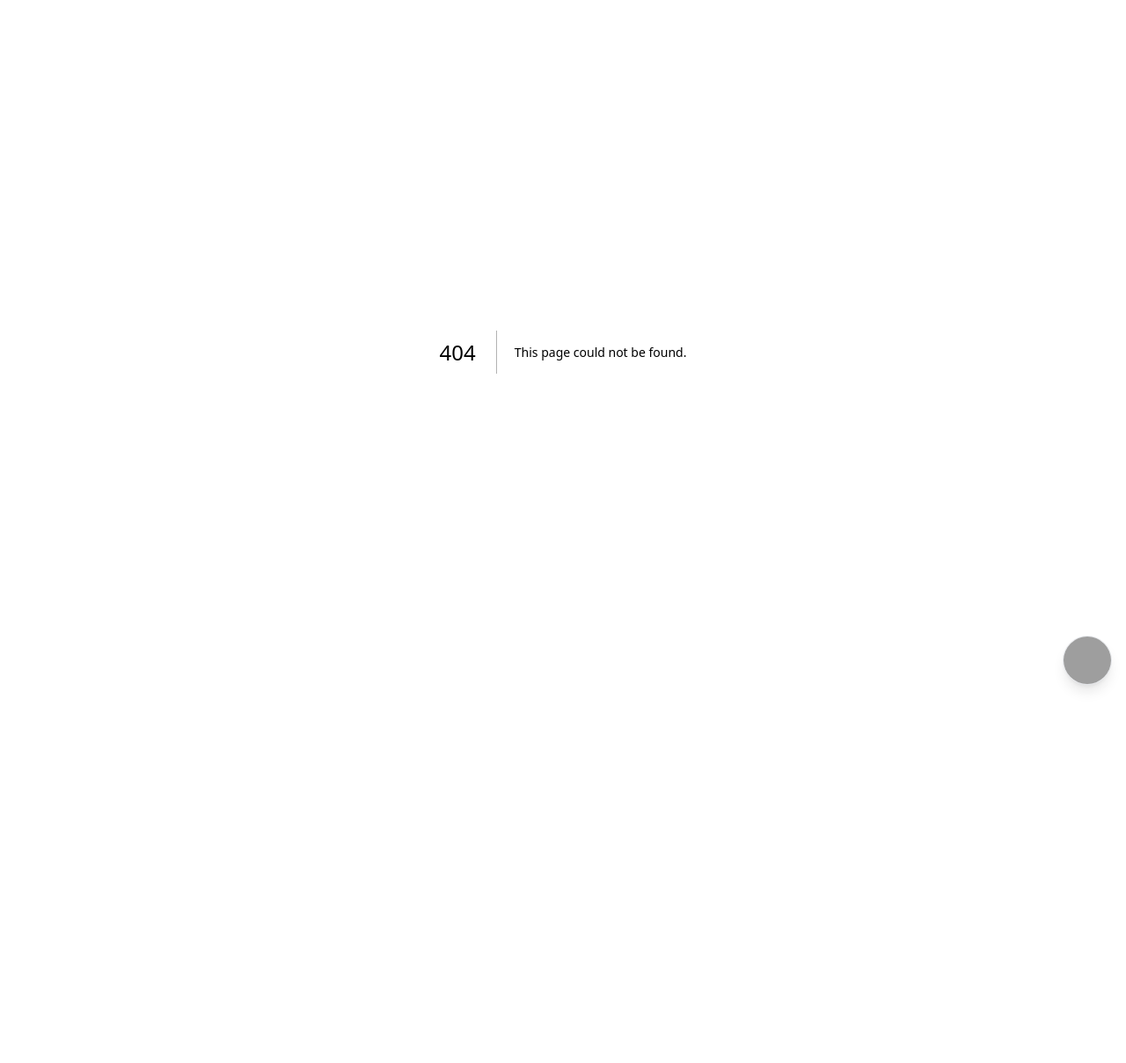
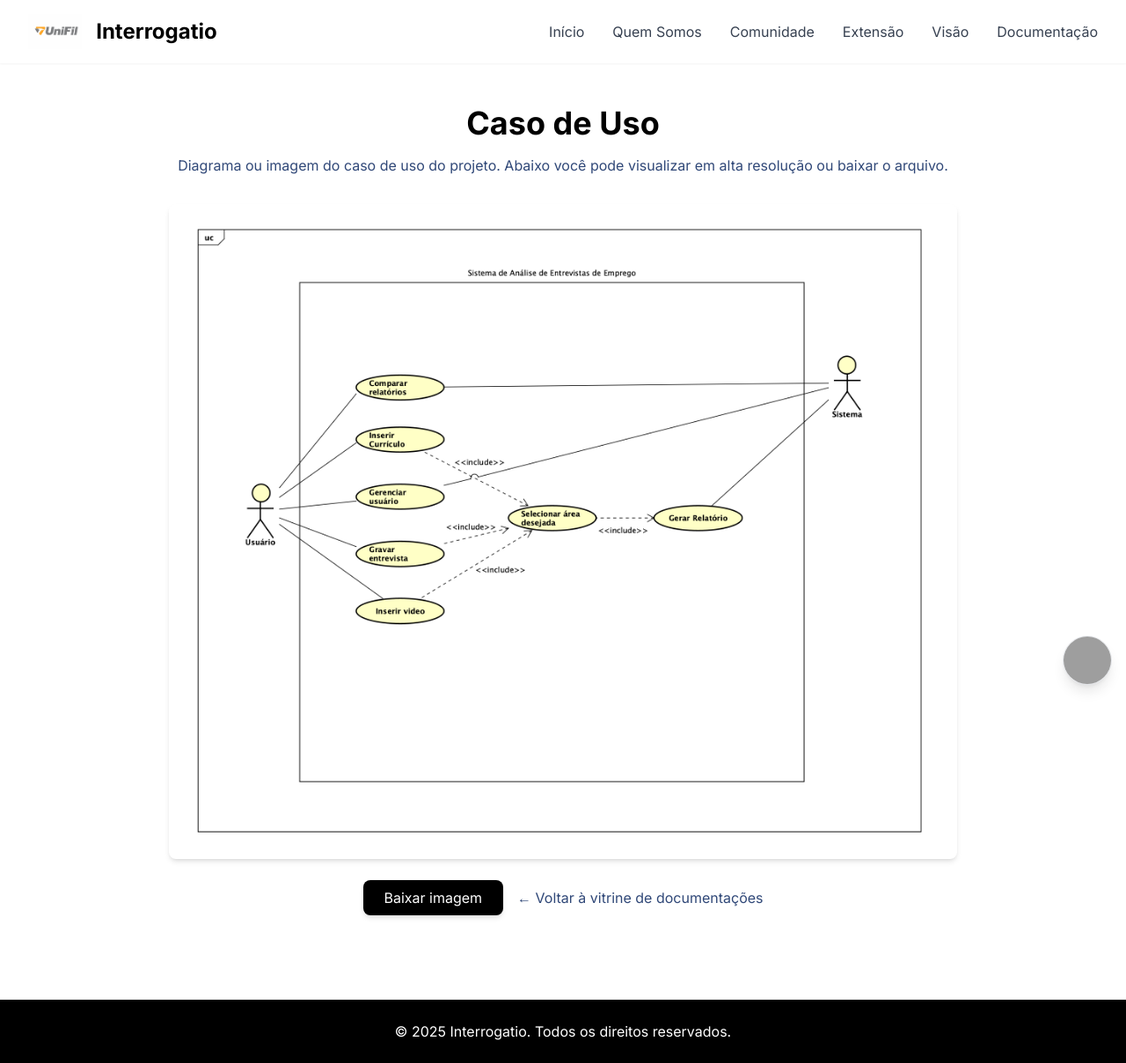
Before and after one commit to MuHaouli/Projeto_Extensao, a Next.js app: page /documentacao/caso-de-uso in a window 1280 px wide. Before the commit this address had no page. Shown: the whole page at 88% size. Before the commit the page ends 800 px from the top, so only its background shows below. Built offline with nearby package versions, Linux system fonts and the light colour scheme; grey boxes are pictures that could not be loaded.

Commit message:
img caso de uso

```diff
--- /dev/null
+++ b/src/app/documentacao/caso-de-uso/page.tsx
@@ -0,0 +1,36 @@
+import Link from "next/link";
+import Navbar from "../../components/Navbar";
+
+export default function CasoDeUsoPage() {
+  return (
+    <div className="min-h-screen flex flex-col">
+      <Navbar />
+
+      <main className="flex-grow container-custom py-12">
+        <div className="max-w-4xl mx-auto text-center">
+          <h1 className="text-4xl font-bold text-[#000000] mb-4">Caso de Uso</h1>
+          <p className="text-[#304878] mb-8">Diagrama ou imagem do caso de uso do projeto. Abaixo você pode visualizar em alta resolução ou baixar o arquivo.</p>
+
+          <div className="bg-white rounded-lg shadow-md p-6">
+            <img
+              src="/CasoDeUsoInterrogatio.png"
+              alt="Caso de Uso - Diagrama"
+              className="w-full h-auto rounded-md object-contain"
+            />
+          </div>
+
+          <div className="mt-6 flex flex-col sm:flex-row items-center justify-center gap-4">
+            <a href="/CasoDeUsoInterrogatio.png" download className="btn-primary inline-block">Baixar imagem</a>
+            <Link href="/documentacao" className="text-[#304878] hover:underline">← Voltar à vitrine de documentações</Link>
+          </div>
+        </div>
+      </main>
+
+      <footer className="bg-[#000000] text-white py-6 mt-12">
+        <div className="container-custom text-center">
+          <p>© 2025 Interrogatio. Todos os direitos reservados.</p>
+        </div>
+      </footer>
+    </div>
+  );
+}
```
Also changed, not shown: public/CasoDeUsoInterrogatio.png (added).
